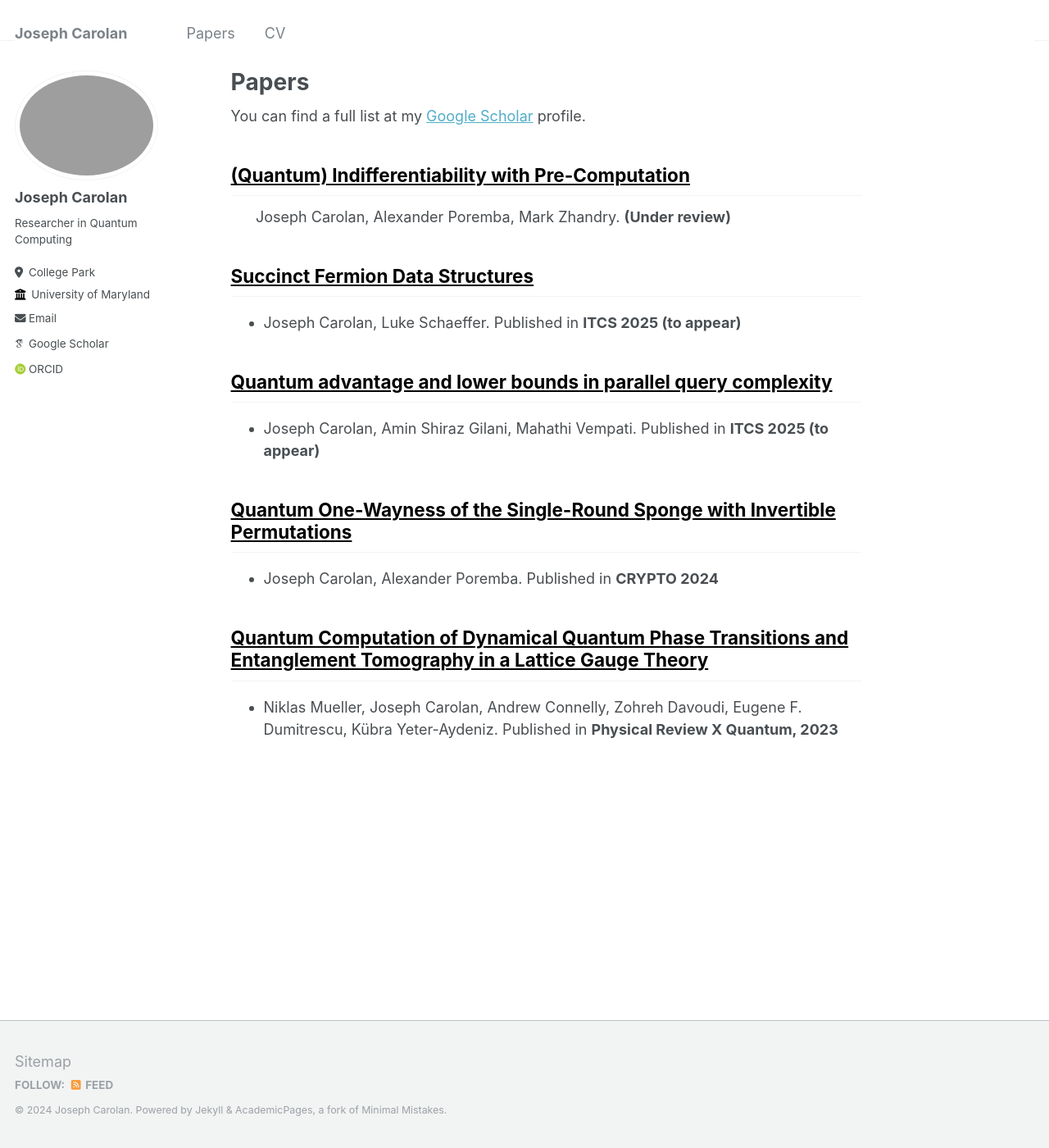
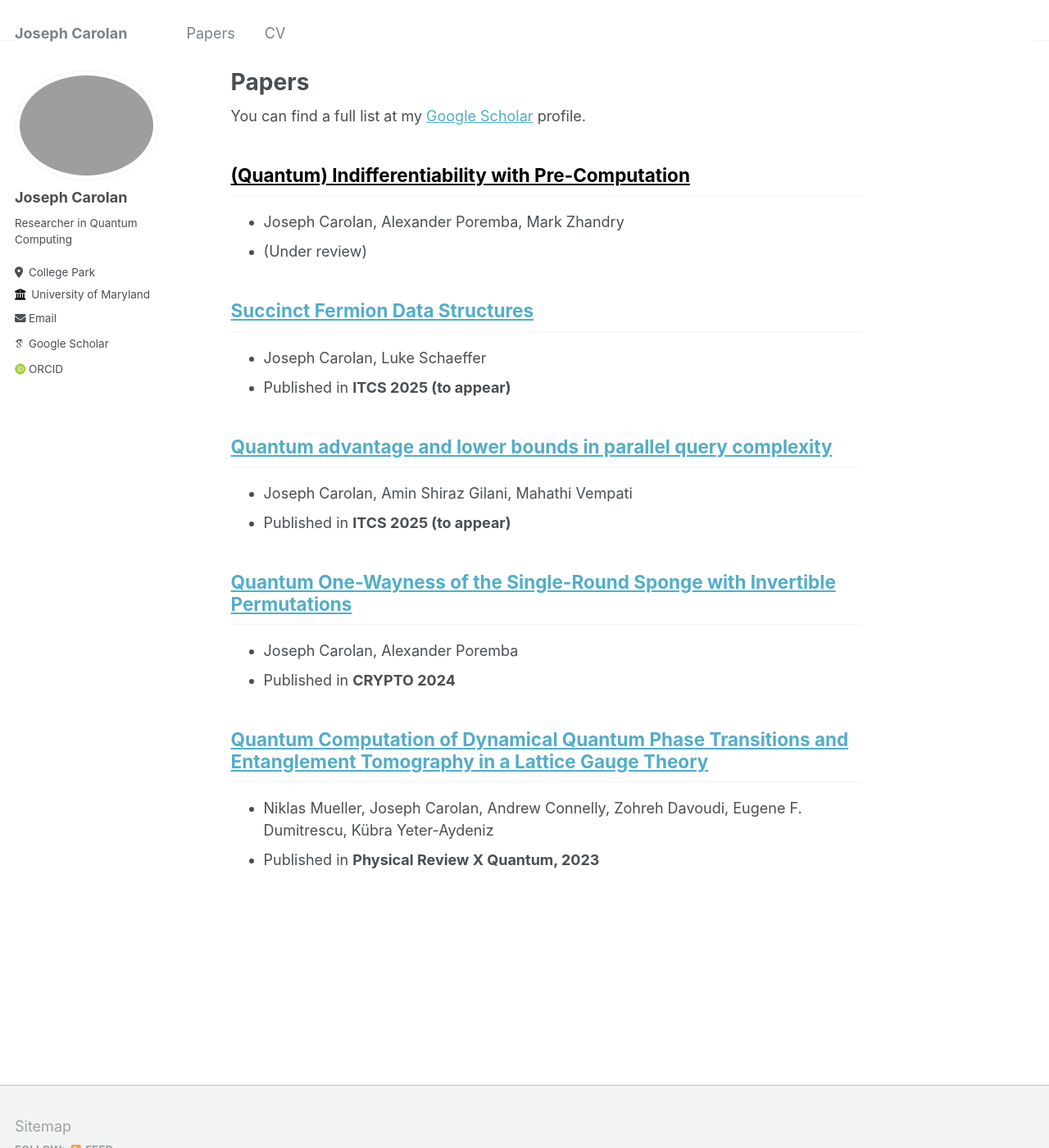
Before and after one commit to jacarolan/personal-website, a Jekyll site: the page built from _pages/publications.md, in a window 1280 px wide and 1400 px high. Shown: the whole window at 82% size. Built offline with Jekyll 4.4.1, drawn with Linux system fonts in a browser that asks for light colours; some web fonts are replaced.

Commit message:
Revert "Update publications.md"
This reverts commit 13c006e53ecad3fd64e4591e63636d98dbd53f10.

```diff
--- a/_pages/publications.md
+++ b/_pages/publications.md
@@ -10,16 +10,21 @@
 {% endif %}
 
 <h2><a href="https://arxiv.org/abs/2410.16595" style="color: #000000">(Quantum) Indifferentiability with Pre-Computation</a></h2>
-&nbsp;&nbsp;&nbsp;&nbsp;&nbsp; Joseph Carolan, Alexander Poremba, Mark Zhandry. **(Under review)**
+ - Joseph Carolan, Alexander Poremba, Mark Zhandry
+ - (Under review)
 
-<h2><a href="https://arxiv.org/abs/2410.04015" style="color: #000000">Succinct Fermion Data Structures</a></h2>
- - Joseph Carolan, Luke Schaeffer. Published in **ITCS 2025 (to appear)**
+<h2><a href="https://arxiv.org/abs/2410.04015">Succinct Fermion Data Structures</a></h2>
+ - Joseph Carolan, Luke Schaeffer
+ - Published in **ITCS 2025 (to appear)**
 
-<h2><a href="https://arxiv.org/abs/2410.02665" style="color: #000000">Quantum advantage and lower bounds in parallel query complexity</a></h2>
- - Joseph Carolan, Amin Shiraz Gilani, Mahathi Vempati. Published in **ITCS 2025 (to appear)**
+<h2><a href="https://arxiv.org/abs/2410.02665">Quantum advantage and lower bounds in parallel query complexity</a></h2>
+ - Joseph Carolan, Amin Shiraz Gilani, Mahathi Vempati
+ - Published in **ITCS 2025 (to appear)**
 
-<h2><a href="https://arxiv.org/abs/2403.04740" style="color: #000000">Quantum One-Wayness of the Single-Round Sponge with Invertible Permutations</a></h2>
- - Joseph Carolan, Alexander Poremba. Published in **CRYPTO 2024**
+<h2><a href="https://arxiv.org/abs/2403.04740">Quantum One-Wayness of the Single-Round Sponge with Invertible Permutations</a></h2>
+ - Joseph Carolan, Alexander Poremba
+ - Published in **CRYPTO 2024**
 
-<h2><a href="https://arxiv.org/abs/2210.03089" style="color: #000000">Quantum Computation of Dynamical Quantum Phase Transitions and Entanglement Tomography in a Lattice Gauge Theory</a></h2>
- - Niklas Mueller, Joseph Carolan, Andrew Connelly, Zohreh Davoudi, Eugene F. Dumitrescu, Kübra Yeter-Aydeniz. Published in **Physical Review X Quantum, 2023**
+<h2><a href="https://arxiv.org/abs/2210.03089">Quantum Computation of Dynamical Quantum Phase Transitions and Entanglement Tomography in a Lattice Gauge Theory</a></h2>
+ - Niklas Mueller, Joseph Carolan, Andrew Connelly, Zohreh Davoudi, Eugene F. Dumitrescu, Kübra Yeter-Aydeniz
+ - Published in **Physical Review X Quantum, 2023**
```
